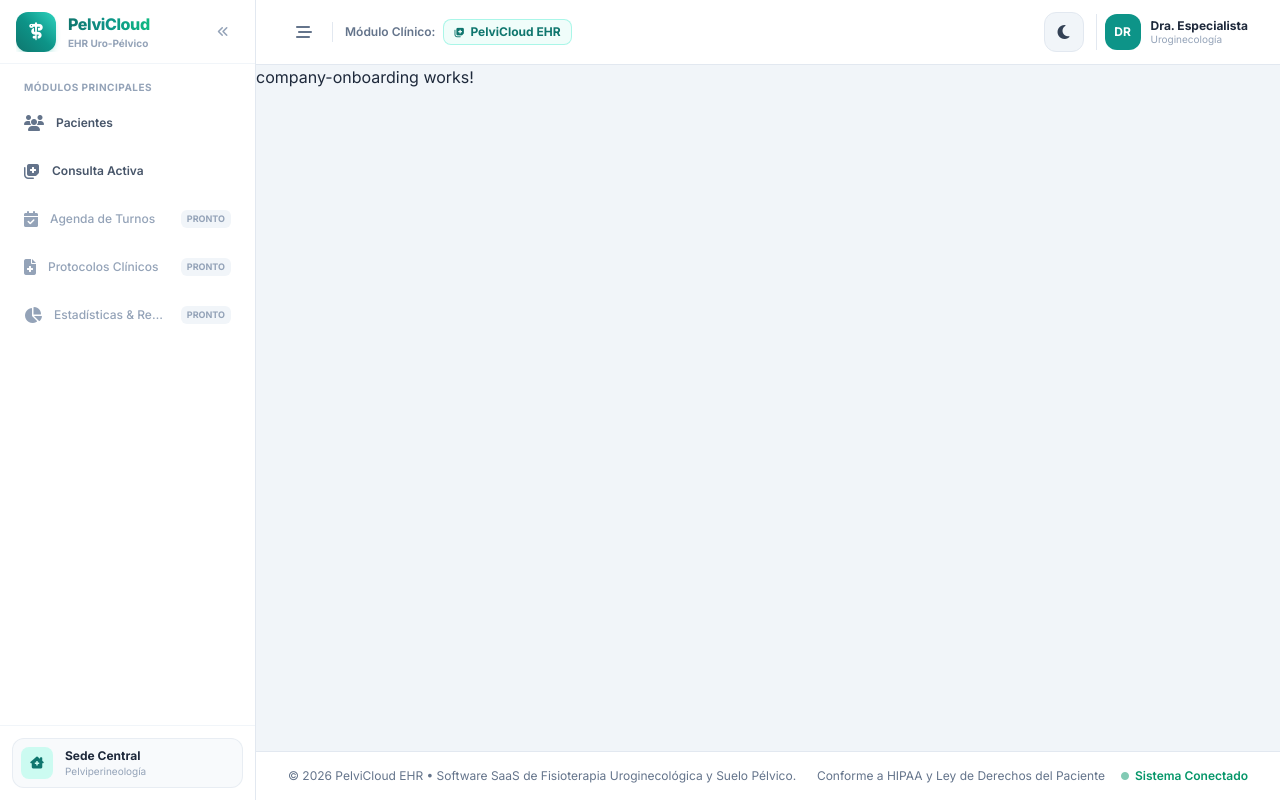
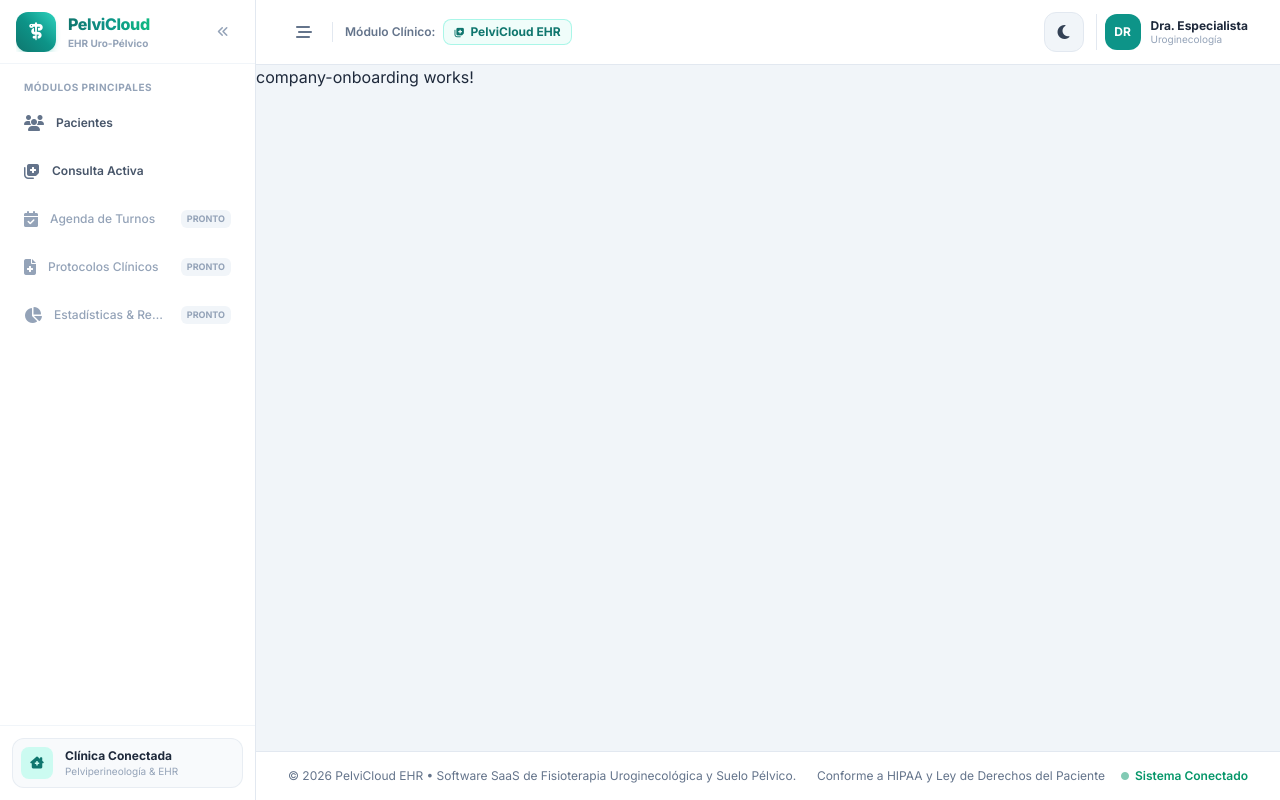
Before and after one commit to alvarosaccomani/ATSHealth-web-app, an Angular app: page /admin/user/company-onboarding in a window 1280 px wide. Built offline with nearby package versions, Linux system fonts and the light colour scheme.

Commit message:
i inject companyContext in sidebar component

```diff
--- a/src/app/shared/components/sidebar/sidebar.component.html
+++ b/src/app/shared/components/sidebar/sidebar.component.html
@@ -136,14 +136,16 @@
           <i class="fa-solid fa-clinic-medical"></i>
         </div>
         <div class="min-w-0 flex-1">
-          <p class="text-xs font-bold text-slate-800 dark:text-slate-200 truncate">Sede Central</p>
-          <p class="text-[10px] text-slate-400 truncate">Pelviperineología</p>
+          <p class="text-xs font-bold text-slate-800 dark:text-slate-200 truncate">
+            {{ companyContext.activeCompany()?.cmp_name || 'Clínica Conectada' }}
+          </p>
+          <p class="text-[10px] text-slate-400 truncate">Pelviperineología & EHR</p>
         </div>
       </div>
     } @else {
-      <!-- Modo Colapsado: Icono centrado con tooltip -->
+      <!-- Modo Colapsado: Icono centrado con tooltip dinámico -->
       <div
-        title="Sede Central - Pelviperineología"
+        [title]="companyContext.activeCompany()?.cmp_name || 'Clínica Conectada'"
         class="w-11 h-11 mx-auto rounded-xl bg-slate-50 dark:bg-darkBg-750/70 border border-slate-200/70 dark:border-darkBg-700 flex items-center justify-center text-teal-700 dark:text-teal-300 cursor-pointer hover:bg-slate-100 dark:hover:bg-darkBg-700 transition-colors">
         <i class="fa-solid fa-clinic-medical text-sm"></i>
       </div>
--- a/src/app/shared/components/sidebar/sidebar.component.ts
+++ b/src/app/shared/components/sidebar/sidebar.component.ts
@@ -2,6 +2,7 @@ import { Component, inject } from '@angular/core';
 import { CommonModule } from '@angular/common';
 import { RouterLink, RouterLinkActive } from '@angular/router';
 import { SidebarService } from '@services/sidebar.service';
+import { CompanyContextService } from '@services/company-context.service';
 
 interface NavItem {
   label: string;
@@ -20,6 +21,7 @@ interface NavItem {
 })
 export class SidebarComponent {
   readonly sidebarService = inject(SidebarService);
+  readonly companyContext = inject(CompanyContextService);
 
   readonly isCollapsed = this.sidebarService.isCollapsed;
   readonly isMobileOpen = this.sidebarService.isMobileOpen;
```
